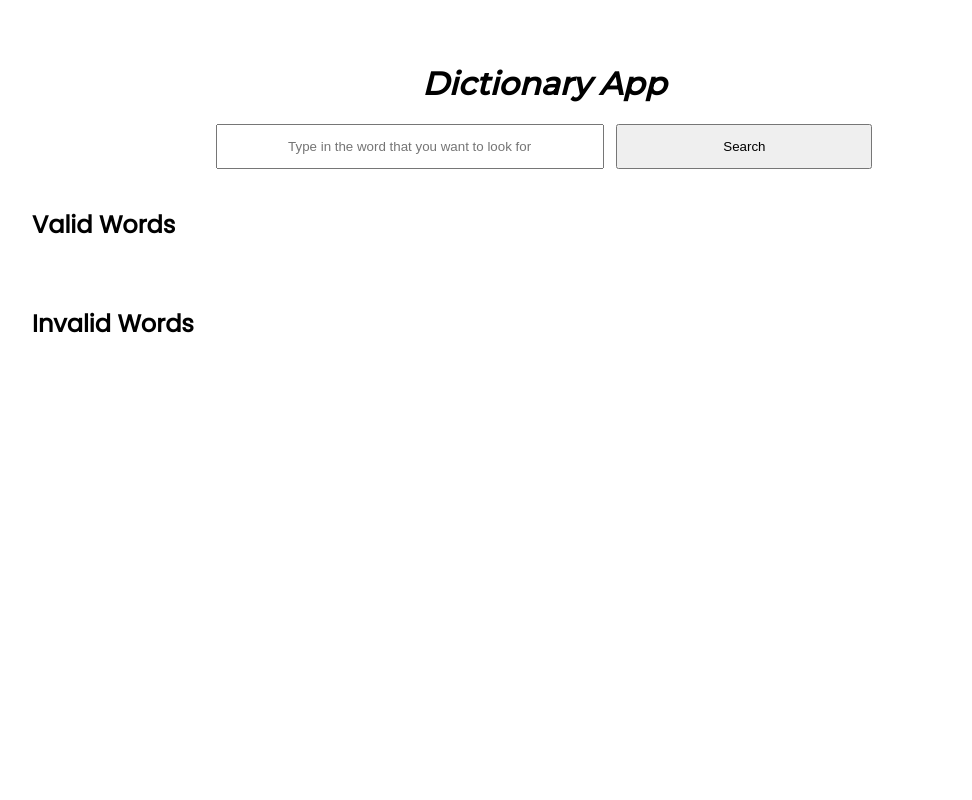
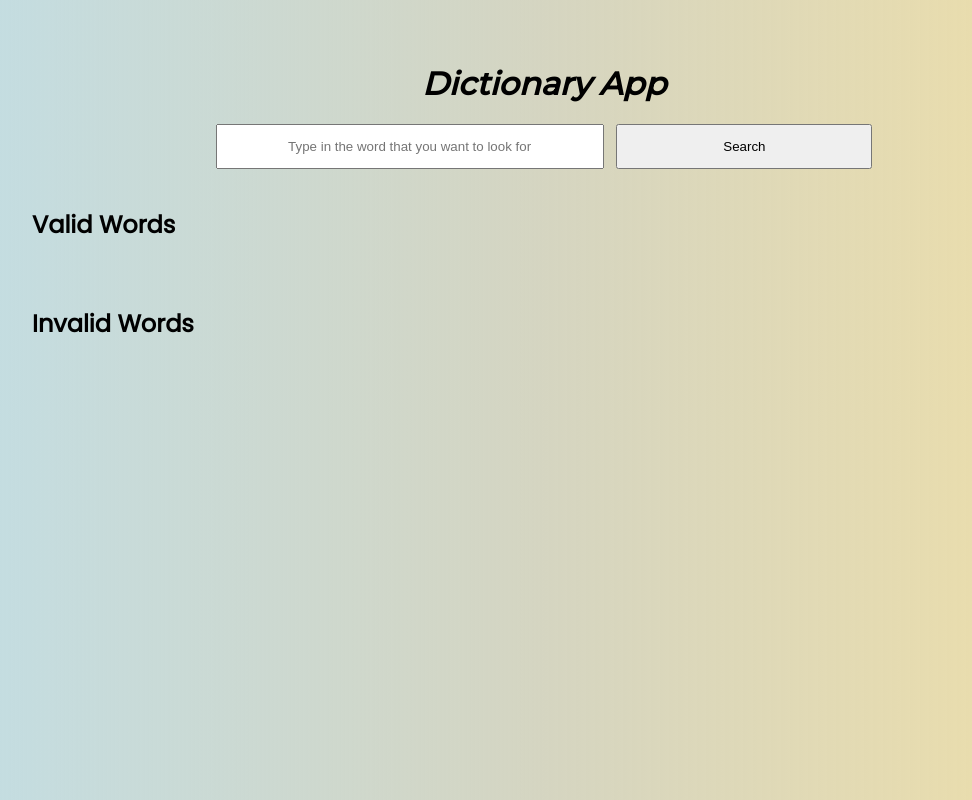
Before and after one commit to racevedo12/Dictionary, a React (Create React App) app: page / in a window 1280 px wide. Shown: the whole page, without its empty margins (96-1068 px from the left). Built offline with nearby package versions, Linux system fonts and the light colour scheme.

Commit message:
Added linear gradient to the body of the home page

```diff
--- a/src/Components/Home/Home.css
+++ b/src/Components/Home/Home.css
@@ -1,8 +1,15 @@
 /* Fonts */
 @import url('https://fonts.googleapis.com/css2?family=Montserrat:wght@500&display=swap');
 
+/* Default Styles */
 
-/* Default Styles */
+body
+{
+    background-image: linear-gradient(
+        to right, rgb(193, 222, 230), rgba(150, 150, 100, 0.4), rgba(236, 209, 120, 0.671)
+    );
+}
+
 .container
 {
     font-family: 'Montserrat', sans-serif;
```
